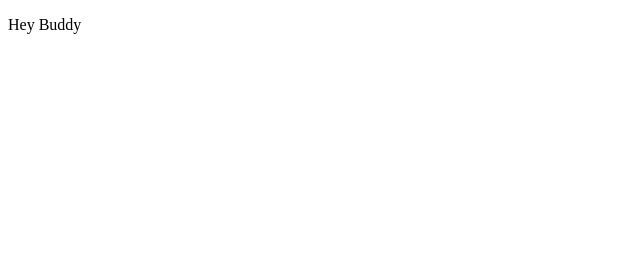
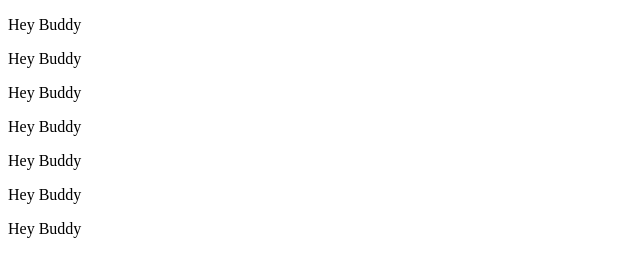
Before and after one commit to TahsinPro/LOL, a plain HTML site: page index.html in a window 1280 px wide. Shown: the whole page, without its empty margins (0-640 px from the left). Drawn offline with Linux system fonts and the light colour scheme.

Commit message:
Add more P tag

```diff
--- a/index.html
+++ b/index.html
@@ -8,5 +8,11 @@
 </head>
 <body>
     <p>Hey Buddy</p>
+    <p>Hey Buddy</p>
+    <p>Hey Buddy</p>
+    <p>Hey Buddy</p>
+    <p>Hey Buddy</p>
+    <p>Hey Buddy</p>
+    <p>Hey Buddy</p>
 </body>
 </html>
```
